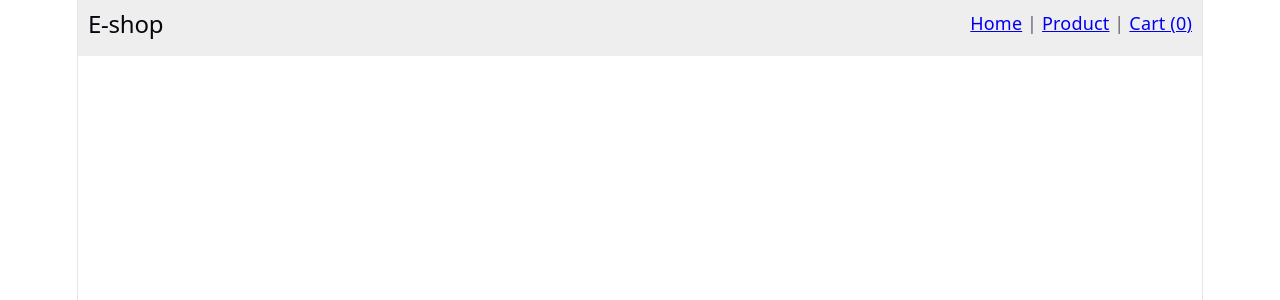
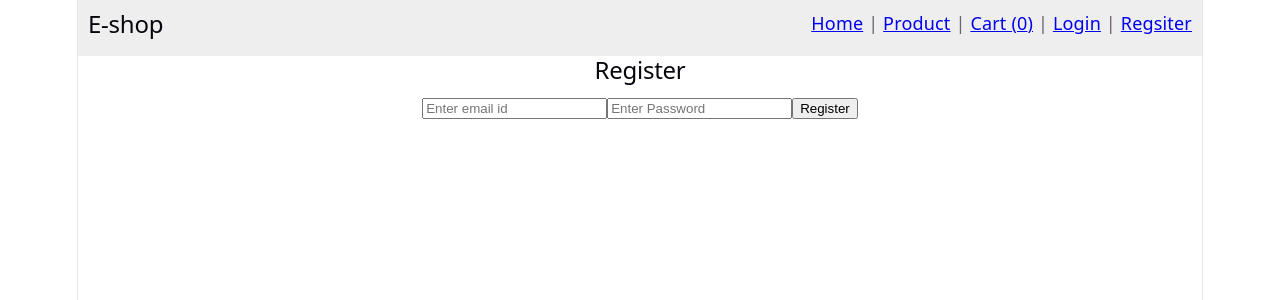
Before and after one commit to sachin7con/ecommerce-frontend, a React (Vite) app: page /register in a window 1280 px wide. Shown: the top 300 px of the page. Built offline with nearby package versions, Linux system fonts and the light colour scheme.

Commit message:
updated authentication

```diff
--- a/src/App.jsx
+++ b/src/App.jsx
@@ -4,6 +4,8 @@ import Home from "./pages/Home";
 import Product from "./pages/Product";
 import Cart from "./pages/Cart"
 import Navbar from "./assets/Navbar"
+import Login from "./pages/Login";
+import Register from "./pages/Register";
 
 
 
@@ -26,7 +28,8 @@ function App() {
       <Route path="/" element={<Home />}></Route>
       <Route path="/product" element={<Product cart={cart} setCart={setCart} />}></Route>
       <Route path="/cart" element={<Cart cart={cart} setCart={setCart} />}></Route>
-
+      <Route path="/login" element={<Login />}></Route>
+      <Route path="/register" element={<Register />}></Route>
       </Routes>
       </BrowserRouter>
     </>
--- a/src/assets/Navbar.jsx
+++ b/src/assets/Navbar.jsx
@@ -9,7 +9,10 @@ function Navbar({ cart = [] }){
         <div>
             <Link to="/" >Home</Link> | {" "}
             <Link to="/product">Product</Link> |{" "}
-            <Link to="/cart" >Cart ({cart ? cart.length : 0})</Link>
+            <Link to="/cart" >Cart ({cart ? cart.length : 0})</Link> |{" "}
+
+            <Link to="/login">Login</Link> | {" "}
+            <Link to="/register">Regsiter</Link>
         </div>
 
 
--- /dev/null
+++ b/src/pages/Login.jsx
@@ -0,0 +1,54 @@
+import {useState} from "react";
+
+
+function Login(){
+    const [loginData, setLoginData] = useState({
+        email: "",
+        password: "",
+    })
+
+    function handleChange(e){
+        setLoginData({...loginData,
+            [e.target.name]: e.target.value },
+        )}
+
+
+    function handleSubmit(e){
+        e.preventDefault();
+
+        const storedUser = JSON.parse(localStorage.getItem("user"));
+
+        if(storedUser &&
+            storedUser.email === loginData.email &&
+            storedUser.password === loginData.password
+        ){
+            alert("Login Successfull");
+        }else {
+            alert("Invalid credentials")
+        }
+
+
+
+    }
+
+
+
+    return(
+        <>
+        <div>
+        <form onSubmit={handleSubmit}>
+        <h2>Login</h2>
+        <input type="email" name="email" placeholder="Enter email" value={loginData.email} onChange={handleChange}></input>
+        <input type="password" name="password" placeholder="password" value={loginData.password} onChange={handleChange}></input>
+
+        <button type="submit">Login</button>
+        </form>
+
+
+        </div>
+
+        </>
+    )
+}
+
+export default Login;
--- /dev/null
+++ b/src/pages/Register.jsx
@@ -0,0 +1,39 @@
+import {useState} from "react";
+
+function Register(){
+        const [user, setUser] = useState({
+            email: "",
+            password: "",
+        },)
+
+    function handleChange(e){
+        setUser({...user, [e.target.name]: e.target.value })
+    }
+
+    function handleSubmit(e){
+        e.preventDefault();
+
+    // save in localStorage (temporary)
+    localStorage.setItem("user", JSON.stringify(user));
+
+    alert("Registered Successfully!");
+    }
+
+    return(
+        <div>
+            <form onSubmit={handleSubmit}>
+            <h2>Register</h2>
+
+
+            <input type="email" name="email" placeholder="Enter email id" onChange={handleChange}></input>
+            <input type="password" name="password" placeholder="Enter Password" onChange={handleChange}></input>
+
+            <button type="submit">Register</button>
+            </form>
+
+
+        </div>
+    )
+}
+
+export default Register;
```
